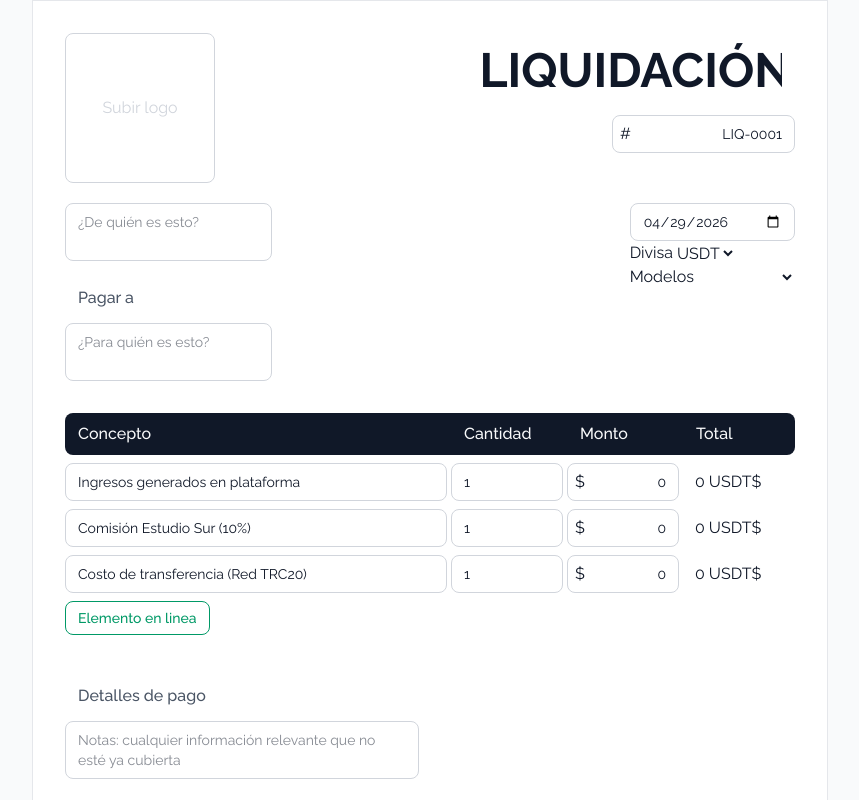
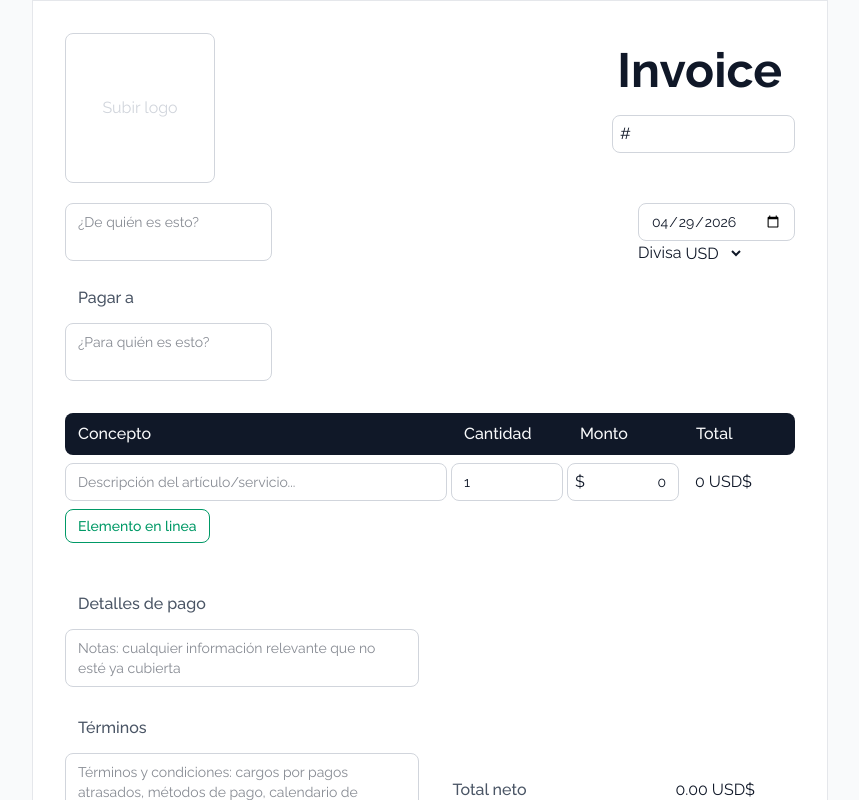
Before and after one commit to Javier104-dev/my-invoice, a React (Vite) app: page / in a window 1280 px wide. Shown: the top 800 px of the page, without its empty margins (210-1069 px from the left). Built offline with nearby package versions, Linux system fonts and the light colour scheme.

Commit message:
persist draft to localStorage and store images as base64

```diff
--- a/src/features/invoice/components/Invoice.tsx
+++ b/src/features/invoice/components/Invoice.tsx
@@ -1,4 +1,4 @@
-import { ChangeEvent, useRef } from 'react';
+import { ChangeEvent, useEffect, useRef } from 'react';
 import { useFieldArray, useForm, useWatch } from 'react-hook-form';
 
 import InputTextarea from './input/InputTextarea';
@@ -7,30 +7,17 @@ import InvoiceContainer from '@/features/invoice/components/InvoiceContainer';
 import EditableLabel from '@/features/invoice/components/input/EditableLabel';
 import FormField from '@/features/invoice/components/input/FormField';
 import Input from '@/features/invoice/components/input/Input';
-import { invoicePaymentNotes } from '@/features/invoice/constants/invoicePaymentNotes ';
-import { IInvoiceFormValues } from '@/features/invoice/interfaces/IInvoiceFormValues';
-
-const payToOptions = [
-  {
-    id: '1',
-    name: 'Empresa A',
-    binancePay: 'empresaA@email.com',
-    walletAddress: '',
-  },
-  {
-    id: '2',
-    name: 'Empresa B',
-    binancePay: '',
-    walletAddress: 'walletAddress',
-  },
-];
+import {
+  IInvoiceFormValues,
+  IItemsFormValues,
+} from '@/features/invoice/interfaces/IInvoiceFormValues';
 
 const defaultValues: IInvoiceFormValues = {
-  currency: 'USDT',
+  currency: 'USD',
   imageUrl: '',
-  title: 'LIQUIDACIÓN DE INGRESOS',
+  title: 'Invoice',
   companyName: '',
-  invoiceNumber: 'LIQ-0001',
+  invoiceNumber: '',
   date: new Date().toISOString().split('T')[0],
   payTo: { label: 'Pagar a', value: '' },
   netTotal: { label: 'Total neto' },
@@ -41,33 +28,25 @@ const defaultValues: IInvoiceFormValues = {
       unitCostHeader: 'Monto',
       amountHeader: 'Total',
     },
-    items: [
-      {
-        description: 'Ingresos generados en plataforma',
-        quantity: 1,
-        price: 0,
-      },
-      { description: 'Comisión Estudio Sur (10%)', quantity: 1, price: 0 },
-      {
-        description: 'Costo de transferencia (Red TRC20)',
-        quantity: 1,
-        price: 0,
-      },
-    ],
+    items: [{ description: '', quantity: 1, price: 0 }],
   },
   totalDue: { label: 'Total' },
   notes: { label: 'Detalles de pago', value: '' },
   terms: {
     label: 'Términos',
-    value:
-      'Este documento corresponde a una liquidación informativa de ingresos generados en la plataforma. No constituye comprobante fiscal ni reemplaza una factura emitida por el prestador del servicio.',
+    value: '',
   },
-  closingMessage: 'Agradecemos su confianza',
+  closingMessage: '',
 };
 
+const STORAGE_KEY = 'invoice-form';
+const LOGO_KEY = 'ls.logo-';
+
 const Invoice = () => {
+  const saved = localStorage.getItem(STORAGE_KEY);
+  const initialValues = saved ? JSON.parse(saved) : defaultValues;
   const { register, control, handleSubmit, setValue } = useForm({
-    defaultValues,
+    defaultValues: initialValues,
   });
 
   const fileInputRef = useRef<HTMLInputElement | null>(null);
@@ -77,44 +56,38 @@ const Invoice = () => {
     name: 'table.items',
   });
 
-  const items = useWatch({ control, name: 'table.items' });
-  const imageUrl = useWatch({ control, name: 'imageUrl' });
-  const currency = useWatch({ control, name: 'currency' });
-
-  const total = items.reduce(
-    (sum, i) => sum + (Number(i.quantity) || 0) * (Number(i.price) || 0),
+  const values = useWatch({ control });
+  const { table: { items } = {}, imageUrl, currency } = values;
+  const imageSrc = imageUrl
+    ? (localStorage.getItem(`${LOGO_KEY}${imageUrl}`) ?? '')
+    : '';
+  const total = items?.reduce(
+    (sum: number, i: IItemsFormValues) =>
+      sum + (Number(i.quantity) || 0) * (Number(i.price) || 0),
     0,
   );
 
   const handleLogoChange = (e: ChangeEvent<HTMLInputElement>) => {
     const file = e.target.files?.[0];
     if (!file) return;
-    const url = URL.createObjectURL(file);
-    setValue('imageUrl', url);
-  };
 
-  const handlePayToChange = (e: ChangeEvent<HTMLSelectElement>) => {
-    const selectedId = e.target.value;
-    const selected = payToOptions.find((option) => option.id === selectedId);
-    if (!selected) return;
-    setValue('payTo.value', selected.name);
-
-    if (selected.binancePay) {
-      setValue(
-        'notes.value',
-        invoicePaymentNotes.binancePay(selected.binancePay),
-      );
-    } else if (selected.walletAddress) {
-      setValue(
-        'notes.value',
-        invoicePaymentNotes.wallet(selected.walletAddress),
-      );
-    }
+    const reader = new FileReader();
+    reader.onload = () => {
+      const base64 = reader.result as string;
+      const hash = file.name.replaceAll(/[^a-zA-Z0-9]/g, '');
+      localStorage.setItem(`${LOGO_KEY}${hash}`, base64);
+      setValue('imageUrl', hash);
+    };
+    reader.readAsDataURL(file);
   };
 
   const onSubmit = (data: typeof defaultValues) => {
     console.log(data);
   };
+
+  useEffect(() => {
+    localStorage.setItem(STORAGE_KEY, JSON.stringify(values));
+  }, [values]);
 
   return (
     <InvoiceContainer>
@@ -142,7 +115,7 @@ const Invoice = () => {
               )}
               {imageUrl && (
                 <img
-                  src={imageUrl}
+                  src={imageSrc}
                   alt="Logo"
                   className="object-cover object-center"
                 />
@@ -184,19 +157,6 @@ const Invoice = () => {
                   <select {...register('currency')}>
                     <option value="USDT">USDT</option>
                     <option value="USD">USD</option>
-                  </select>
-                </div>
-              </div>
-              <div>
-                <div className="flex">
-                  <span>Modelos</span>
-                  <select onChange={handlePayToChange}>
-                    <option value="" />
-                    {payToOptions.map((option) => (
-                      <option key={option.id} value={option.id}>
-                        {option.name}
-                      </option>
-                    ))}
                   </select>
                 </div>
               </div>
--- a/src/features/invoice/constants/invoicePaymentNotes .ts
+++ /dev/null
@@ -1,7 +0,0 @@
-export const invoicePaymentNotes = {
-  binancePay: (email: string) =>
-    `Método de pago: Criptomoneda USDT - Binance Pay\nCorreo de la cuenta: ${email}`,
-
-  wallet: (address: string) =>
-    `Método de pago: Criptomoneda USDT - Red TRC20\nDirección wallet: ${address}`,
-};
--- a/src/features/invoice/interfaces/IInvoiceFormValues.ts
+++ b/src/features/invoice/interfaces/IInvoiceFormValues.ts
@@ -3,7 +3,7 @@ export interface IClientFormValues {
   email: string;
 }
 
-interface IItemsFormValues {
+export interface IItemsFormValues {
   description: string;
   quantity: number;
   price: number;
```
